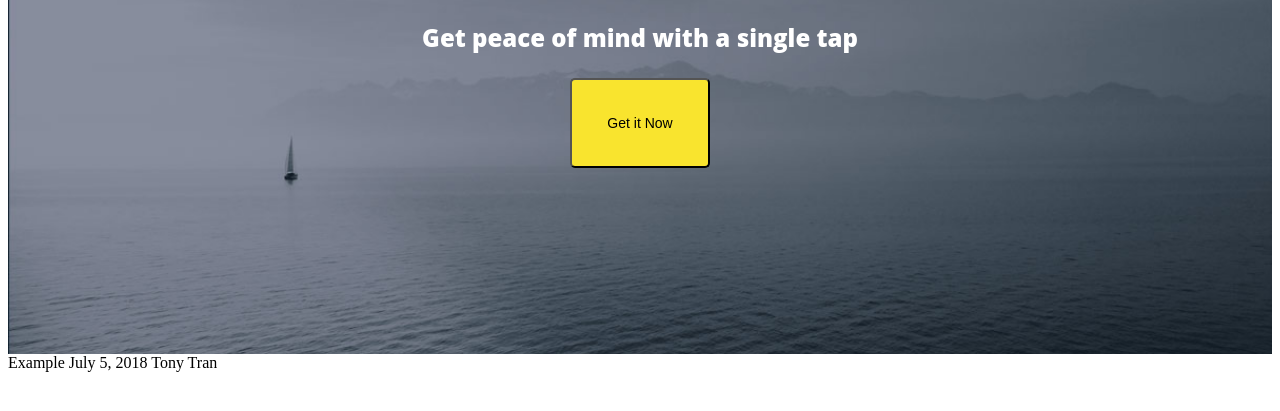
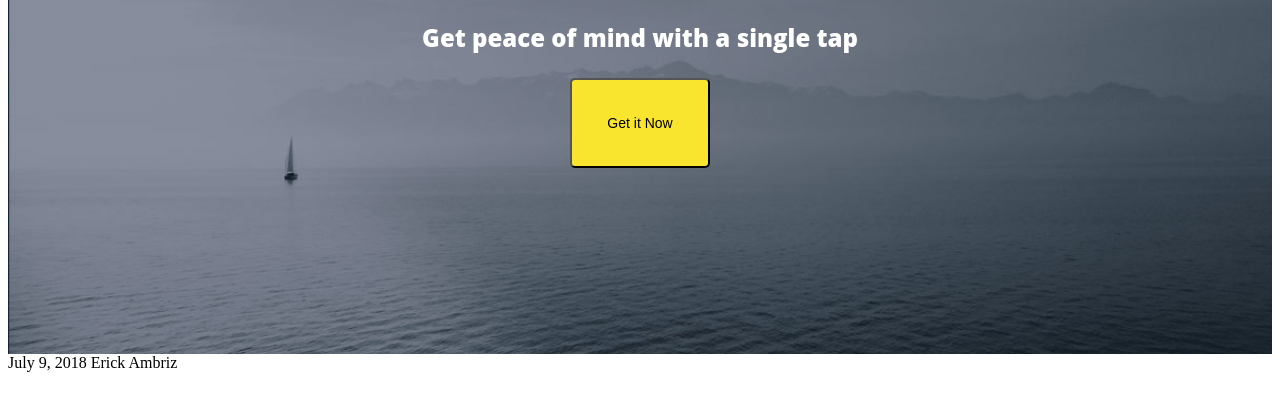
Before and after one commit to melodyyearup/relaxr, a plain HTML site: page index.html in a window 1280 px wide. Shown: the part 67-478 px from the top of the page. Drawn offline with Linux system fonts and the light colour scheme.

Commit message:
changed content of footer, Erick

```diff
--- a/index.html
+++ b/index.html
@@ -12,7 +12,7 @@
 	<button>Get it Now</button>
 </div>
 <footer>
-	Example July 5, 2018 Tony Tran
+	July 9, 2018 Erick Ambriz
 </footer>
 </body>
 </html>
```
